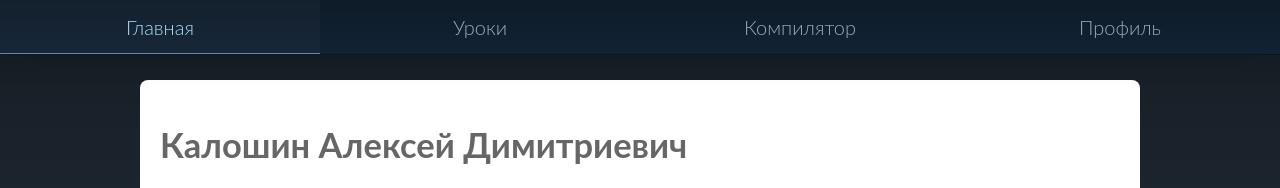
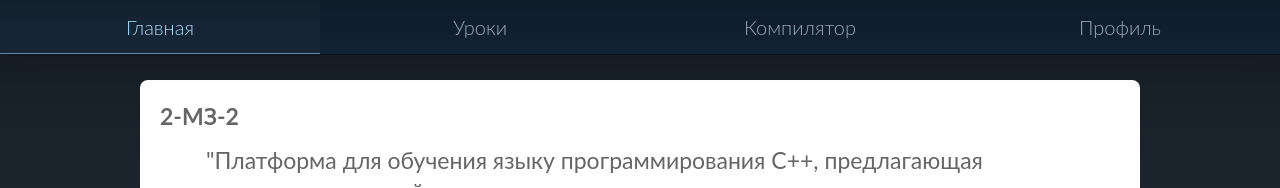
Before and after one commit to Aleaks24/-PPLesson, a plain HTML site: page viz.html in a window 1280 px wide. Shown: the top 188 px of the page. Drawn offline with Linux system fonts and the light colour scheme.

Commit message:
Update viz.html

```diff
--- a/viz.html
+++ b/viz.html
@@ -20,7 +20,7 @@
   </header>
 
   <div class="contentL">
-    <h2>Калошин Алексей Димитриевич</h2>
+
     <strong>2-МЗ-2</strong>
     <ul>
       "Платформа для обучения языку программирования C++, предлагающая качественные онлайн-курсы, практические задания и поддержку опытных преподавателей. Начните свой путь в мире программирования с нами!"
```
